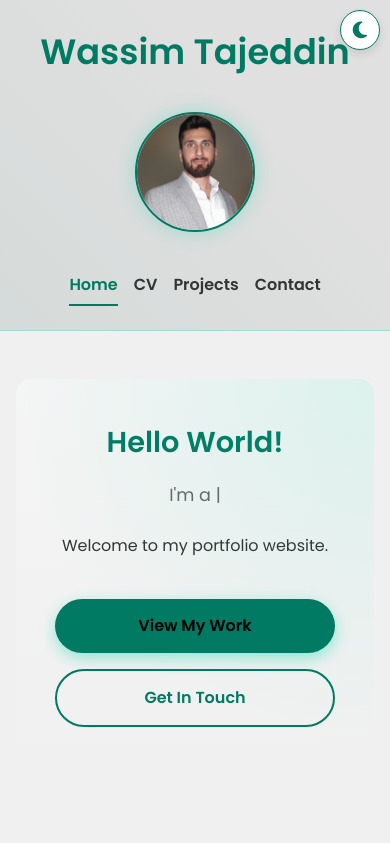
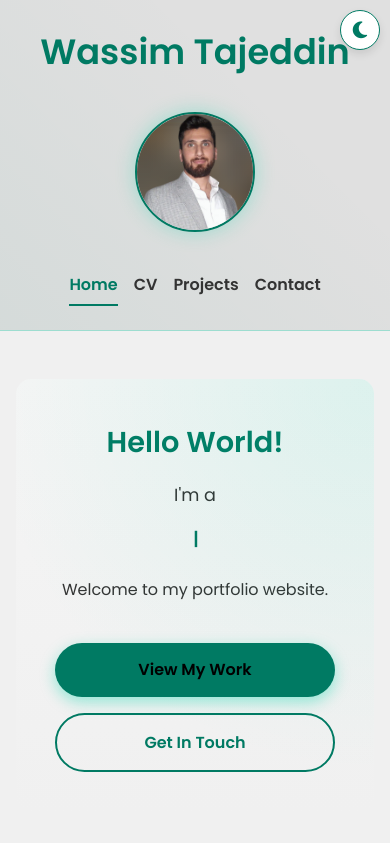
Before and after one commit to wassimtajeddin/portfolio-vue, a Vue app: page / in a window 390 px wide. Shown: the top 843 px of the page. Built offline with nearby package versions, Linux system fonts and the light colour scheme.

Commit message:
Add style to typing-text

```diff
--- a/src/views/HomeView.vue
+++ b/src/views/HomeView.vue
@@ -81,7 +81,7 @@ export default {
   methods: {
     typeText() {
       const texts = [
-        'motivated software developer',
+       'motivated software developer',
         'Java developer',
         'problem solver',
         'curious mind',
@@ -155,9 +155,52 @@ export default {
   font-weight: 700;
 }
 
+.tagline {
+  font-size: 1.5rem;
+  margin-bottom: 1.5rem;
+  color: var(--text-color);
+  min-height: 2rem;
+  display:flex;
+  justify-content: center;
+  align-items: center;
+  flex-wrap: wrap;
+}
+
+.typing-text {
+  color: var(--accent-color);
+  font-weight: 600;
+  margin-left: 0.5rem;
+}
+
+.cursor {
+  color: var(--accent-color);
+  font-weight: 600;
+  animation: blink 1s infinite;
+  margin-left: 2px;
+}
+
+@keyframes blink {
+  0%, 50% {
+    opacity: 1;
+  }
+  51%, 100% {
+    opacity: 0;
+  }
+}
+
 @media (max-width: 768px) {
   #hero h2 {
     font-size: 2.2rem;
+  }
+
+  .tagline {
+    font-size: 1.2rem;
+    flex-direction: column;
+    gap: 0.5rem;
+  }
+
+  .typing-text {
+    margin-left: 0;
   }
 }
 
@@ -171,6 +214,9 @@ export default {
     font-size: 1.8rem;
   }
 
+  .tagline {
+    font-size: 1.1rem;
+  }
 }
 
 </style>
```
